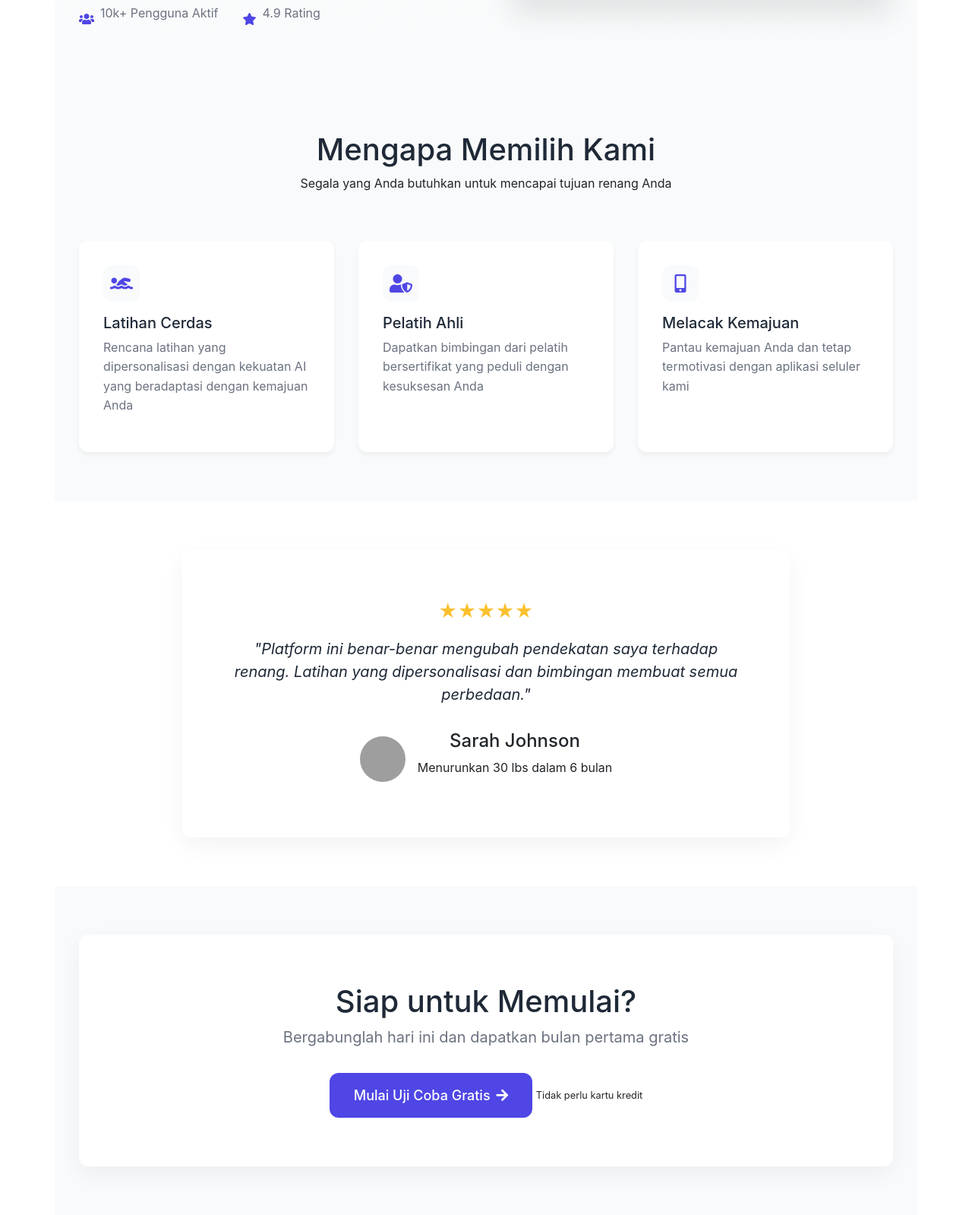
After one commit to walidata48/v4, a Flask app: page / in a window 1280 px wide. The commit adds this page. Shown: the part 569-2168 px from the top of the page at 76% size. Run offline with Flask 3, Linux system fonts and the light colour scheme; some libraries are stand-ins or nearby versions; grey boxes are pictures that could not be loaded.

Commit message:
change design landing page

```diff
--- a/app.py
+++ b/app.py
@@ -542,4 +542,4 @@ def coach_settings():
 if __name__ == '__main__':
     with app.app_context():
         db.create_all()
-    app.run(debug=True)
+    app.run(host='0.0.0.0', debug=True, port=5001)
--- /dev/null
+++ b/static/css/landing.css
@@ -0,0 +1,289 @@
+/* Global Styles */
+:root {
+    --primary-color: #4F46E5;
+    --primary-hover: #4338CA;
+    --text-primary: #1F2937;
+    --text-secondary: #6B7280;
+    --bg-light: #F9FAFB;
+    --spacing-sm: 1rem;
+    --spacing-md: 2rem;
+    --spacing-lg: 4rem;
+    --border-radius: 12px;
+}
+
+/* Hero Section */
+.hero {
+    padding: var(--spacing-lg) 0;
+    background: linear-gradient(to bottom, #fff, var(--bg-light));
+    overflow: hidden;
+}
+
+.hero__content {
+    display: grid;
+    grid-template-columns: 1fr 1fr;
+    gap: var(--spacing-lg);
+    align-items: center;
+}
+
+.hero__title {
+    font-size: 3.5rem;
+    font-weight: 700;
+    line-height: 1.2;
+    margin-bottom: var(--spacing-sm);
+    color: var(--text-primary);
+}
+
+.gradient-text {
+    background: linear-gradient(135deg, var(--primary-color), #8B5CF6);
+    -webkit-background-clip: text;
+    -webkit-text-fill-color: transparent;
+}
+
+.hero__subtitle {
+    font-size: 1.25rem;
+    color: var(--text-secondary);
+    margin-bottom: var(--spacing-md);
+    line-height: 1.6;
+}
+
+.hero__actions {
+    display: flex;
+    gap: var(--spacing-sm);
+    margin-bottom: var(--spacing-md);
+}
+
+.hero__image img {
+    width: 100%;
+    border-radius: var(--border-radius);
+    box-shadow: 0 20px 40px rgba(0,0,0,0.1);
+}
+
+/* Buttons */
+.btn {
+    display: inline-flex;
+    align-items: center;
+    gap: 0.5rem;
+    padding: 0.75rem 1.5rem;
+    border-radius: var(--border-radius);
+    font-weight: 500;
+    transition: all 0.3s ease;
+}
+
+.btn-primary {
+    background: var(--primary-color);
+    color: white;
+    border: none;
+}
+
+.btn-primary:hover {
+    background: var(--primary-hover);
+    transform: translateY(-2px);
+}
+
+.btn-outline {
+    border: 2px solid #E5E7EB;
+    color: var(--text-primary);
+}
+
+.btn-outline:hover {
+    border-color: var(--primary-color);
+    color: var(--primary-color);
+}
+
+/* Trust Badges */
+.trust-badges {
+    display: flex;
+    gap: var(--spacing-md);
+    margin-top: var(--spacing-md);
+}
+
+.trust-badge {
+    display: flex;
+    align-items: center;
+    gap: 0.5rem;
+    color: var(--text-secondary);
+}
+
+.trust-badge i {
+    color: var(--primary-color);
+}
+
+/* Features Section */
+.features {
+    padding: var(--spacing-lg) 0;
+    background: var(--bg-light);
+}
+
+.section-header {
+    text-align: center;
+    margin-bottom: var(--spacing-lg);
+}
+
+.section-header h2 {
+    font-size: 2.5rem;
+    color: var(--text-primary);
+    margin-bottom: 0.5rem;
+}
+
+.features__grid {
+    display: grid;
+    grid-template-columns: repeat(auto-fit, minmax(280px, 1fr));
+    gap: var(--spacing-md);
+    margin-top: var(--spacing-lg);
+}
+
+.feature-card {
+    background: white;
+    padding: var(--spacing-md);
+    border-radius: var(--border-radius);
+    box-shadow: 0 4px 6px rgba(0,0,0,0.05);
+    transition: transform 0.3s ease;
+}
+
+.feature-card:hover {
+    transform: translateY(-5px);
+}
+
+.feature-card__icon {
+    width: 48px;
+    height: 48px;
+    background: var(--bg-light);
+    border-radius: 12px;
+    display: flex;
+    align-items: center;
+    justify-content: center;
+    margin-bottom: var(--spacing-sm);
+}
+
+.feature-card__icon i {
+    font-size: 1.5rem;
+    color: var(--primary-color);
+}
+
+.feature-card h3 {
+    font-size: 1.25rem;
+    margin-bottom: 0.5rem;
+    color: var(--text-primary);
+}
+
+.feature-card p {
+    color: var(--text-secondary);
+    line-height: 1.6;
+}
+
+/* Testimonial Section */
+.social-proof {
+    padding: var(--spacing-lg) 0;
+}
+
+.testimonial {
+    max-width: 800px;
+    margin: 0 auto;
+    text-align: center;
+}
+
+.testimonial__content {
+    background: white;
+    padding: var(--spacing-lg);
+    border-radius: var(--border-radius);
+    box-shadow: 0 10px 30px rgba(0,0,0,0.05);
+}
+
+.rating {
+    color: #FBC02D;
+    font-size: 1.5rem;
+    margin-bottom: var(--spacing-sm);
+}
+
+blockquote {
+    font-size: 1.25rem;
+    color: var(--text-primary);
+    margin-bottom: var(--spacing-md);
+    font-style: italic;
+}
+
+.testimonial__author {
+    display: flex;
+    align-items: center;
+    justify-content: center;
+    gap: var(--spacing-sm);
+}
+
+.testimonial__author img {
+    width: 60px;
+    height: 60px;
+    border-radius: 50%;
+    object-fit: cover;
+}
+
+/* CTA Section */
+.cta {
+    padding: var(--spacing-lg) 0;
+    background: var(--bg-light);
+}
+
+.cta__box {
+    background: white;
+    padding: var(--spacing-lg);
+    border-radius: var(--border-radius);
+    text-align: center;
+    box-shadow: 0 10px 30px rgba(0,0,0,0.05);
+}
+
+.cta__box h2 {
+    font-size: 2.5rem;
+    margin-bottom: 0.5rem;
+    color: var(--text-primary);
+}
+
+.cta__box p {
+    font-size: 1.25rem;
+    color: var(--text-secondary);
+    margin-bottom: var(--spacing-md);
+}
+
+.btn-large {
+    padding: 1rem 2rem;
+    font-size: 1.125rem;
+}
+
+/* Responsive Design */
+@media (max-width: 768px) {
+    .hero__content {
+        grid-template-columns: 1fr;
+        text-align: center;
+    }
+
+    .hero__actions {
+        justify-content: center;
+    }
+
+    .trust-badges {
+        justify-content: center;
+    }
+
+    .hero__title {
+        font-size: 2.5rem;
+    }
+
+    .features__grid {
+        grid-template-columns: 1fr;
+    }
+}
+
+/* Animation Classes */
+[data-aos] {
+    opacity: 0;
+    transition: all 0.6s ease;
+}
+
+[data-aos].aos-animate {
+    opacity: 1;
+}
+
+/* Container */
+.container {
+    max-width: 1200px;
+    margin: 0 auto;
+    padding: 0 var(--spacing-md);
+}
--- a/static/css/styles.css
+++ b/static/css/styles.css
@@ -1,4 +1,4 @@
-/* static/css/styles.css */
+
 .membership-card {
     transition: transform 0.3s ease, box-shadow 0.3s ease;
     height: 100%;
--- a/templates/base.html
+++ b/templates/base.html
@@ -6,6 +6,8 @@
     <link href="https://stackpath.bootstrapcdn.com/bootstrap/4.5.2/css/bootstrap.min.css" rel="stylesheet">
     <link rel="stylesheet" href="https://cdnjs.cloudflare.com/ajax/libs/font-awesome/5.15.4/css/all.min.css">
     <link href="{{ url_for('static', filename='css/styles.css') }}" rel="stylesheet">
+    <link rel="stylesheet" href="{{ url_for('static', filename='css/landing.css') }}">
+    <link href="https://unpkg.com/aos@2.3.1/dist/aos.css" rel="stylesheet">
 
     <title>Swimming Training Course</title>
 </head>
@@ -84,5 +86,12 @@
     <script src="https://code.jquery.com/jquery-3.5.1.slim.min.js"></script>
     <script src="https://cdn.jsdelivr.net/npm/@popperjs/core@2.5.4/dist/umd/popper.min.js"></script>
     <script src="https://stackpath.bootstrapcdn.com/bootstrap/4.5.2/js/bootstrap.min.js"></script>
+    <script src="https://unpkg.com/aos@2.3.1/dist/aos.js"></script>
+    <script>
+        AOS.init({
+            duration: 800,
+            once: true
+        });
+    </script>
 </body>
 </html>
--- a/templates/coach_super_dashboard.html
+++ b/templates/coach_super_dashboard.html
@@ -23,7 +23,7 @@
                     <p class="card-text text-muted">Manage monthly subscription members</p>
                     <div class="mt-3">
                         <a href="{{ url_for('dashboard') }}" class="btn btn-primary action-button">
-                            View Dashboard
+                            Add User
                         </a>
                     </div>
                 </div>
--- /dev/null
+++ b/templates/landing.html
@@ -0,0 +1,125 @@
+{% extends "base.html" %}
+
+{% block content %}
+<!-- Hero Section -->
+<section class="hero">
+    <div class="container">
+        <div class="hero__content">
+            <!-- Left Content -->
+            <div class="hero__text" data-aos="fade-up">
+                <h1 class="hero__title">
+                    Mulai Perjalanan Renang Anda <span class="gradient-text">Hari Ini</span>
+                </h1>
+                <p class="hero__subtitle">
+                    Bergabunglah dengan komunitas kami dan ubah hidup Anda dengan latihan yang dipersonalisasi,
+                    bimbingan ahli, dan hasil yang terbukti.
+                </p>
+
+                <!-- CTA Buttons -->
+                <div class="hero__actions">
+                    <a href="{{ url_for('register') }}" class="btn btn-primary">
+                        Mulai Gratis
+                        <i class="fas fa-arrow-right"></i>
+                    </a>
+                    <a href="{{ url_for('login') }}" class="btn btn-outline">
+                        Masuk
+                    </a>
+                </div>
+
+                <!-- Trust Indicators -->
+                <div class="trust-badges">
+                    <div class="trust-badge">
+                        <i class="fas fa-users"></i>
+                        <p>10k+ Pengguna Aktif</p>
+                    </div>
+                    <div class="trust-badge">
+                        <i class="fas fa-star"></i>
+                        <p>4.9 Rating</p>
+                    </div>
+                </div>
+            </div>
+
+            <!-- Right Content -->
+            <div class="hero__image" data-aos="fade-left">
+                <img src="{{ url_for('static', filename='images/hero-image.jpg') }}" alt="Pelatihan Renang">
+            </div>
+        </div>
+    </div>
+</section>
+
+<!-- Features Section -->
+<section class="features">
+    <div class="container">
+        <div class="section-header text-center" data-aos="fade-up">
+            <h2>Mengapa Memilih Kami</h2>
+            <p>Segala yang Anda butuhkan untuk mencapai tujuan renang Anda</p>
+        </div>
+
+        <div class="features__grid">
+            <!-- Feature Card 1 -->
+            <div class="feature-card" data-aos="fade-up">
+                <div class="feature-card__icon">
+                    <i class="fas fa-swimmer"></i>
+                </div>
+                <h3>Latihan Cerdas</h3>
+                <p>Rencana latihan yang dipersonalisasi dengan kekuatan AI yang beradaptasi dengan kemajuan Anda</p>
+            </div>
+
+            <!-- Feature Card 2 -->
+            <div class="feature-card" data-aos="fade-up" data-aos-delay="100">
+                <div class="feature-card__icon">
+                    <i class="fas fa-user-shield"></i>
+                </div>
+                <h3>Pelatih Ahli</h3>
+                <p>Dapatkan bimbingan dari pelatih bersertifikat yang peduli dengan kesuksesan Anda</p>
+            </div>
+
+            <!-- Feature Card 3 -->
+            <div class="feature-card" data-aos="fade-up" data-aos-delay="200">
+                <div class="feature-card__icon">
+                    <i class="fas fa-mobile-alt"></i>
+                </div>
+                <h3>Melacak Kemajuan</h3>
+                <p>Pantau kemajuan Anda dan tetap termotivasi dengan aplikasi seluler kami</p>
+            </div>
+        </div>
+    </div>
+</section>
+
+<!-- Social Proof Section -->
+<section class="social-proof">
+    <div class="container">
+        <div class="testimonial" data-aos="fade-up">
+            <div class="testimonial__content">
+                <div class="rating">★★★★★</div>
+                <blockquote>
+                    "Platform ini benar-benar mengubah pendekatan saya terhadap renang.
+                    Latihan yang dipersonalisasi dan bimbingan membuat semua perbedaan."
+                </blockquote>
+                <div class="testimonial__author">
+                    <img src="{{ url_for('static', filename='images/testimonial1.jpg') }}" alt="Sarah">
+                    <div>
+                        <h4>Sarah Johnson</h4>
+                        <p>Menurunkan 30 lbs dalam 6 bulan</p>
+                    </div>
+                </div>
+            </div>
+        </div>
+    </div>
+</section>
+
+<!-- CTA Section -->
+<section class="cta">
+    <div class="container">
+        <div class="cta__box" data-aos="fade-up">
+            <h2>Siap untuk Memulai?</h2>
+            <p>Bergabunglah hari ini dan dapatkan bulan pertama gratis</p>
+            <a href="{{ url_for('register') }}" class="btn btn-primary btn-large">
+                Mulai Uji Coba Gratis
+                <i class="fas fa-arrow-right"></i>
+            </a>
+            <small>Tidak perlu kartu kredit</small>
+        </div>
+    </div>
+</section>
+{% endblock %}
```
